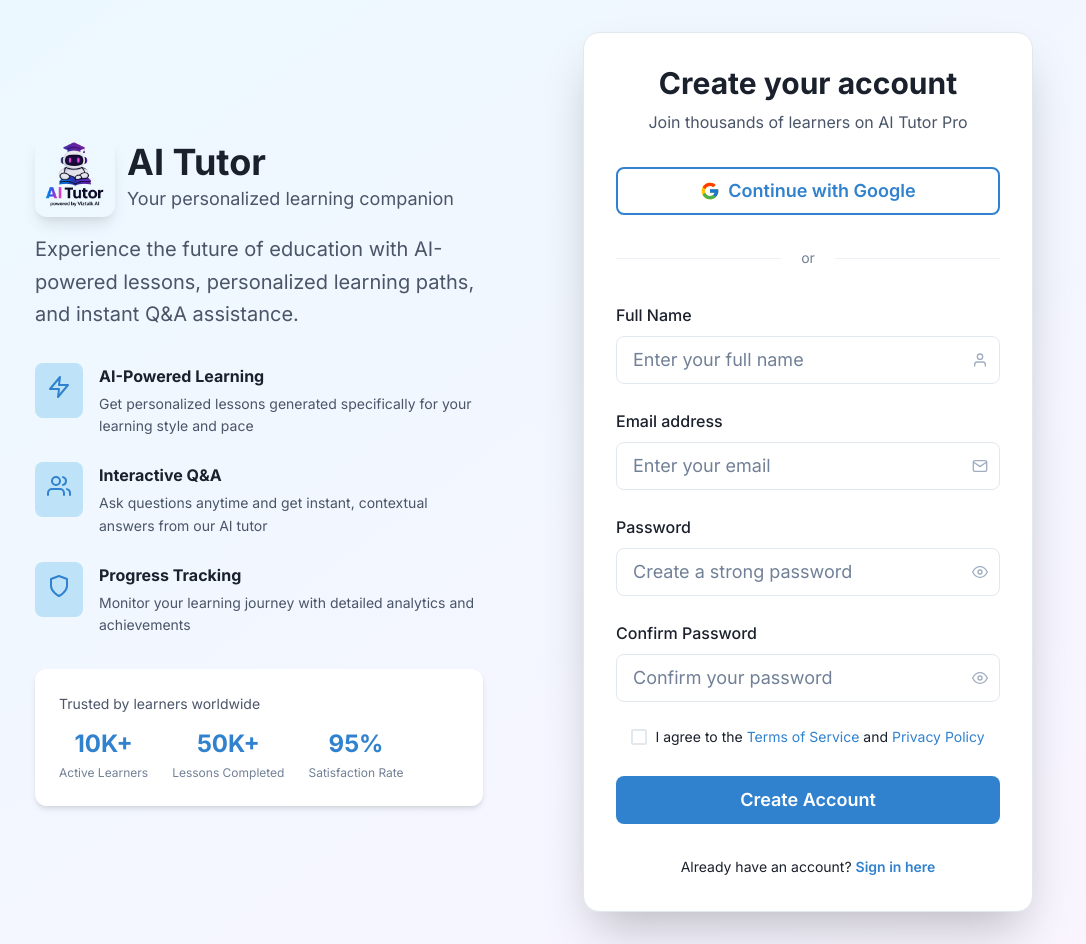
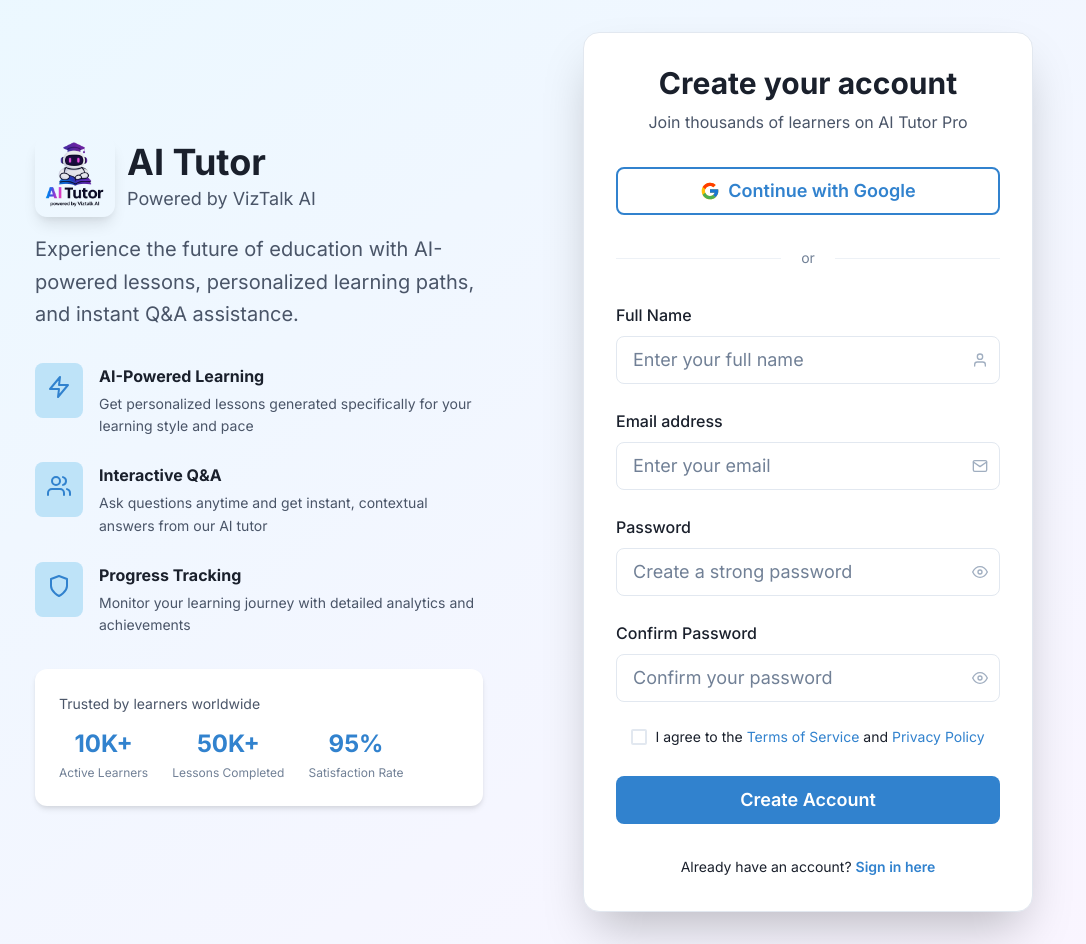
Before and after one commit to abdullahfirdowsi/ai-tutor-frontend, a React (Create React App) app: page /signup in a window 1280 px wide. Shown: the whole page, without its empty margins (106-1192 px from the left). Built offline with nearby package versions, Linux system fonts and the light colour scheme; no server answers.

Commit message:
Update Logo and Branding

```diff
--- a/public/index.html
+++ b/public/index.html
@@ -7,7 +7,7 @@
     <meta name="theme-color" content="#3182CE" />
     <meta
       name="description"
-      content="AI Tutor - Your personalized learning companion powered by artificial intelligence"
+      content="AI Tutor - Your personalized learning companion powered by VizTalk AI"
     />
     <link rel="apple-touch-icon" href="%PUBLIC_URL%/aitutor-nobackground.png" />
     <link rel="manifest" href="%PUBLIC_URL%/manifest.json" />
@@ -17,19 +17,19 @@
     <link rel="preconnect" href="https://fonts.gstatic.com" crossorigin>
     <link href="https://fonts.googleapis.com/css2?family=Inter:wght@400;500;600;700&display=swap" rel="stylesheet">
 
-    <title>AI Tutor - Personalized Learning with AI</title>
+    <title>AI Tutor - Powered by VizTalk AI</title>
 
     <!-- SEO Meta Tags -->
-    <meta name="keywords" content="AI tutor, artificial intelligence, personalized learning, education, online learning, AI-powered education">
-    <meta name="author" content="AI Tutor">
-    <meta property="og:title" content="AI Tutor - Personalized Learning with AI">
-    <meta property="og:description" content="Experience the future of education with AI-powered lessons, personalized learning paths, and instant Q&A assistance.">
+    <meta name="keywords" content="AI tutor, artificial intelligence, personalized learning, education, online learning, AI-powered education, VizTalk AI">
+    <meta name="author" content="VizTalk AI">
+    <meta property="og:title" content="AI Tutor - Powered by VizTalk AI">
+    <meta property="og:description" content="Experience the future of education with AI-powered lessons, personalized learning paths, and instant Q&A assistance powered by VizTalk AI.">
     <meta property="og:image" content="%PUBLIC_URL%/aitutor-nobackground.png">
     <meta property="og:url" content="https://ai-tutor.netlify.app">
     <meta property="og:type" content="website">
     <meta name="twitter:card" content="summary_large_image">
-    <meta name="twitter:title" content="AI Tutor - Personalized Learning with AI">
-    <meta name="twitter:description" content="Experience the future of education with AI-powered lessons, personalized learning paths, and instant Q&A assistance.">
+    <meta name="twitter:title" content="AI Tutor - Powered by VizTalk AI">
+    <meta name="twitter:description" content="Experience the future of education with AI-powered lessons, personalized learning paths, and instant Q&A assistance powered by VizTalk AI.">
     <meta name="twitter:image" content="%PUBLIC_URL%/aitutor-nobackground.png">
   </head>
   <body>
--- a/src/components/layouts/AuthLayout.tsx
+++ b/src/components/layouts/AuthLayout.tsx
@@ -73,7 +73,7 @@
                     AI Tutor
                   </Heading>
                   <Text color={textColor} fontSize="lg">
-                    Your personalized learning companion
+                    Powered by VizTalk AI
                   </Text>
                 </VStack>
               </HStack>
--- a/src/components/navigation/Navbar.tsx
+++ b/src/components/navigation/Navbar.tsx
@@ -53,6 +53,9 @@
     }
   };
 
+  // Choose logo based on color mode
+  const logoSrc = colorMode === 'dark' ? '/aitutor-short-dark.png' : '/aitutor-short-no-bg.png';
+
   return (
     <Box>
       <Flex
@@ -89,10 +92,10 @@
         <Flex flex={{ base: 1 }} justify={{ base: 'center', md: 'start' }} align="center">
           <HStack spacing={3}>
             <Image
-              src="/aitutor-nobackground.png"
+              src={logoSrc}
               alt="AI Tutor Logo"
-              w="50px"
-              h="50px"
+              w="40px"
+              h="40px"
               borderRadius="lg"
             />
             <Text
--- a/src/components/qa/AnswerDisplay.tsx
+++ b/src/components/qa/AnswerDisplay.tsx
@@ -36,6 +36,7 @@
   const userBg = useColorModeValue('brand.500', 'brand.600');
   const aiBg = useColorModeValue('gray.100', 'gray.700');
   const codeBlockBg = useColorModeValue('gray.100', 'gray.800');
+  const colorMode = useColorModeValue('light', 'dark');
 
   // Format timestamp
   const formatTimestamp = (timestamp: string) => {
@@ -95,6 +96,9 @@
     ),
   };
 
+  // Choose AI avatar based on color mode
+  const aiAvatarSrc = colorMode === 'dark' ? '/aitutor-short-dark.png' : '/aitutor-short-no-bg.png';
+
   return (
     <VStack spacing={4} align="stretch">
       {/* User question FIRST (bottom chronologically) - RIGHT SIDE */}
@@ -127,8 +131,8 @@
         <Avatar
           size="sm"
           name="AI Tutor"
-          bg="brand.500"
-          src="/aitutor-nobackground.png"
+          bg="transparent"
+          src={aiAvatarSrc}
           mr={3}
         />
         <Box
```
Also changed, not shown: public/manifest.json.
